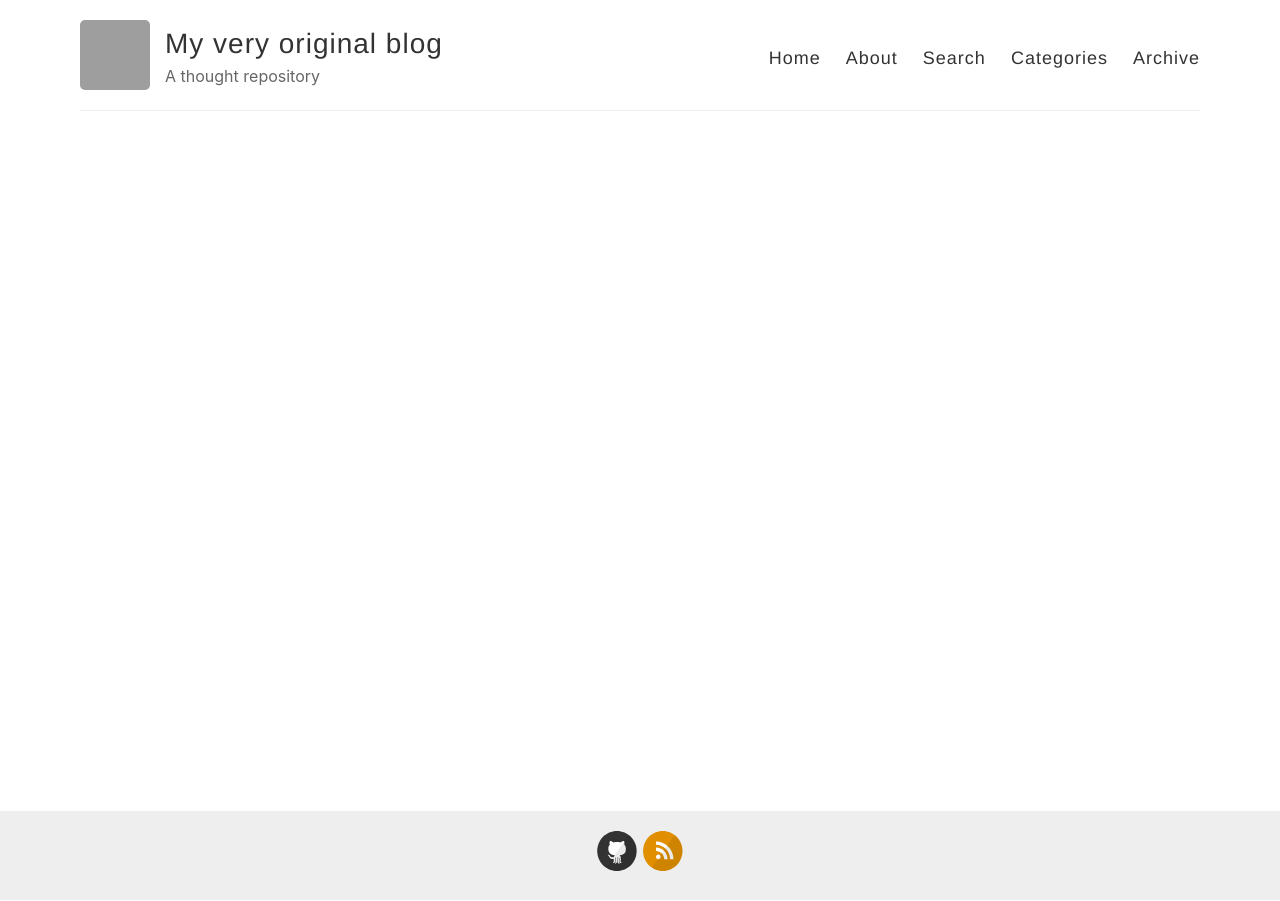
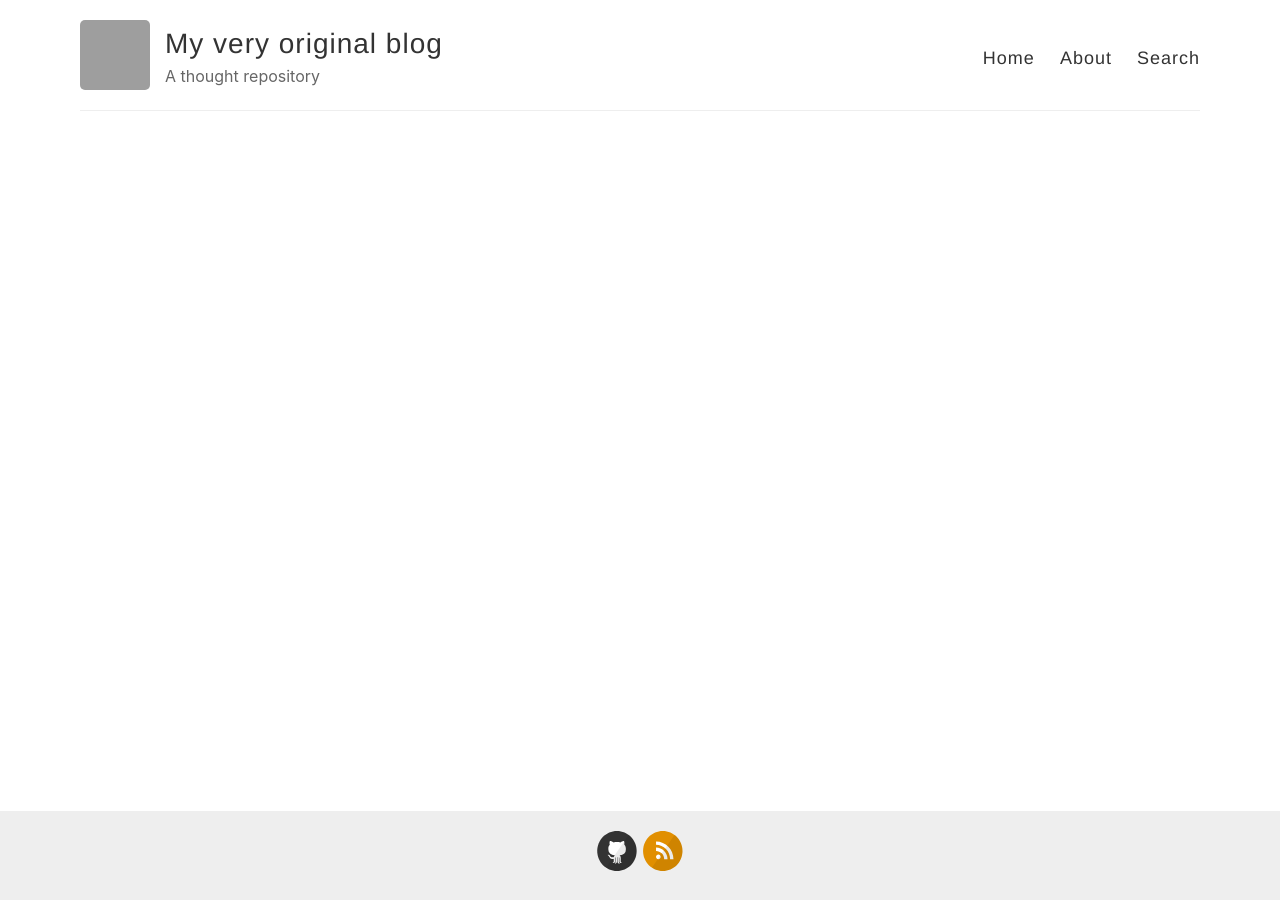
Before and after one commit to sys-fs/sys-fs.github.io, a Jekyll site: the page built from index.html, in a window 1280 px wide. Built offline with Jekyll 4.4.1, drawn with Linux system fonts in a browser that asks for light colours; the list of posts is cut into pages by our own code; grey boxes are pictures that could not be loaded.

Commit message:
Reorganise nav bar

```diff
--- a/_layouts/default.html
+++ b/_layouts/default.html
@@ -30,8 +30,6 @@
               <a href="{{ site.baseurl }}/">Home</a>
               <a href="{{ site.baseurl }}/about">About</a>
               <a href="{{ site.baseurl }}/search">Search</a>
-              <a href="{{ site.baseurl }}/categories">Categories</a>
-              <a href="{{ site.baseurl }}/archive">Archive</a>
             </nav>
           </header>
         </div>
```
